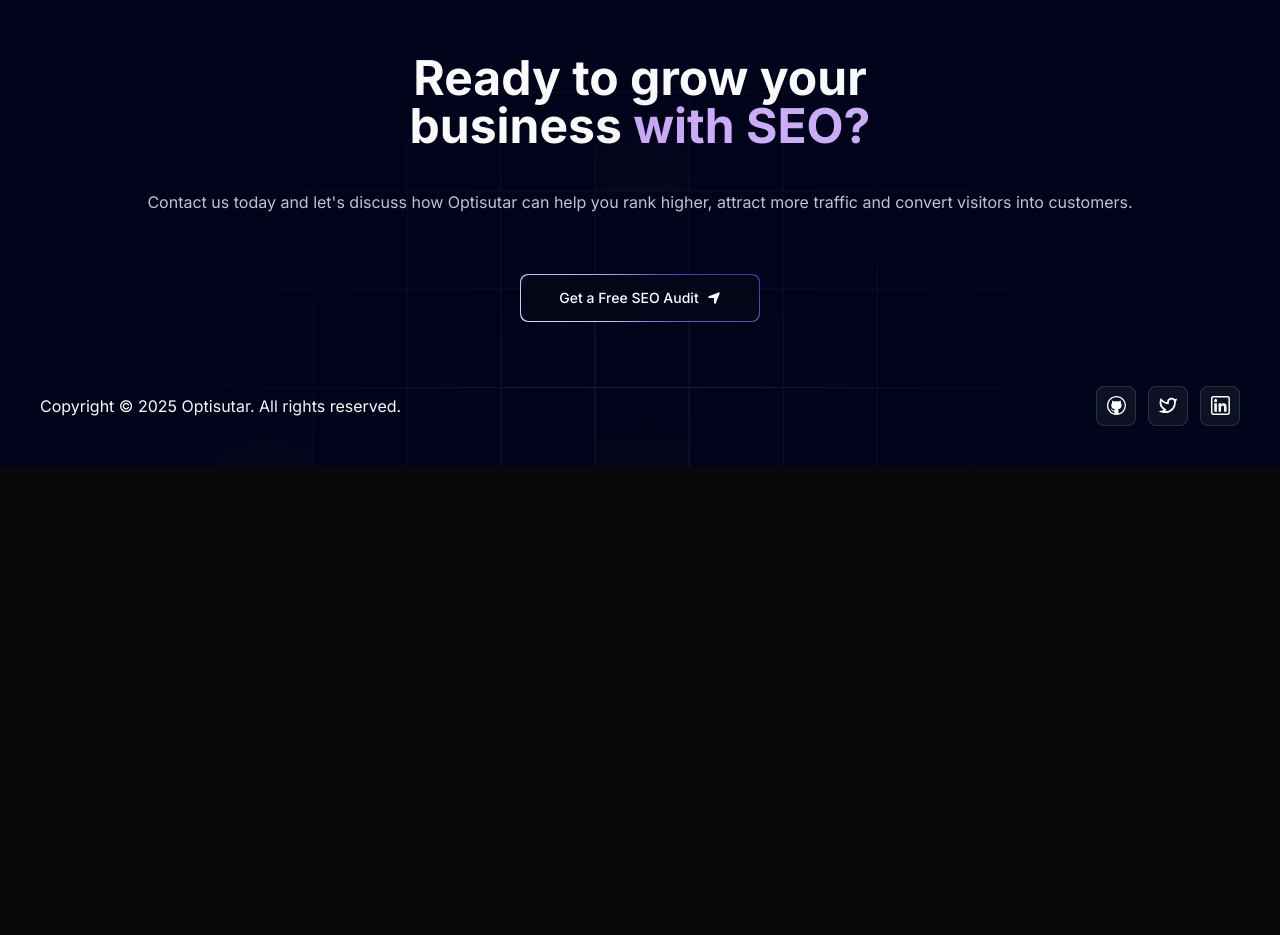
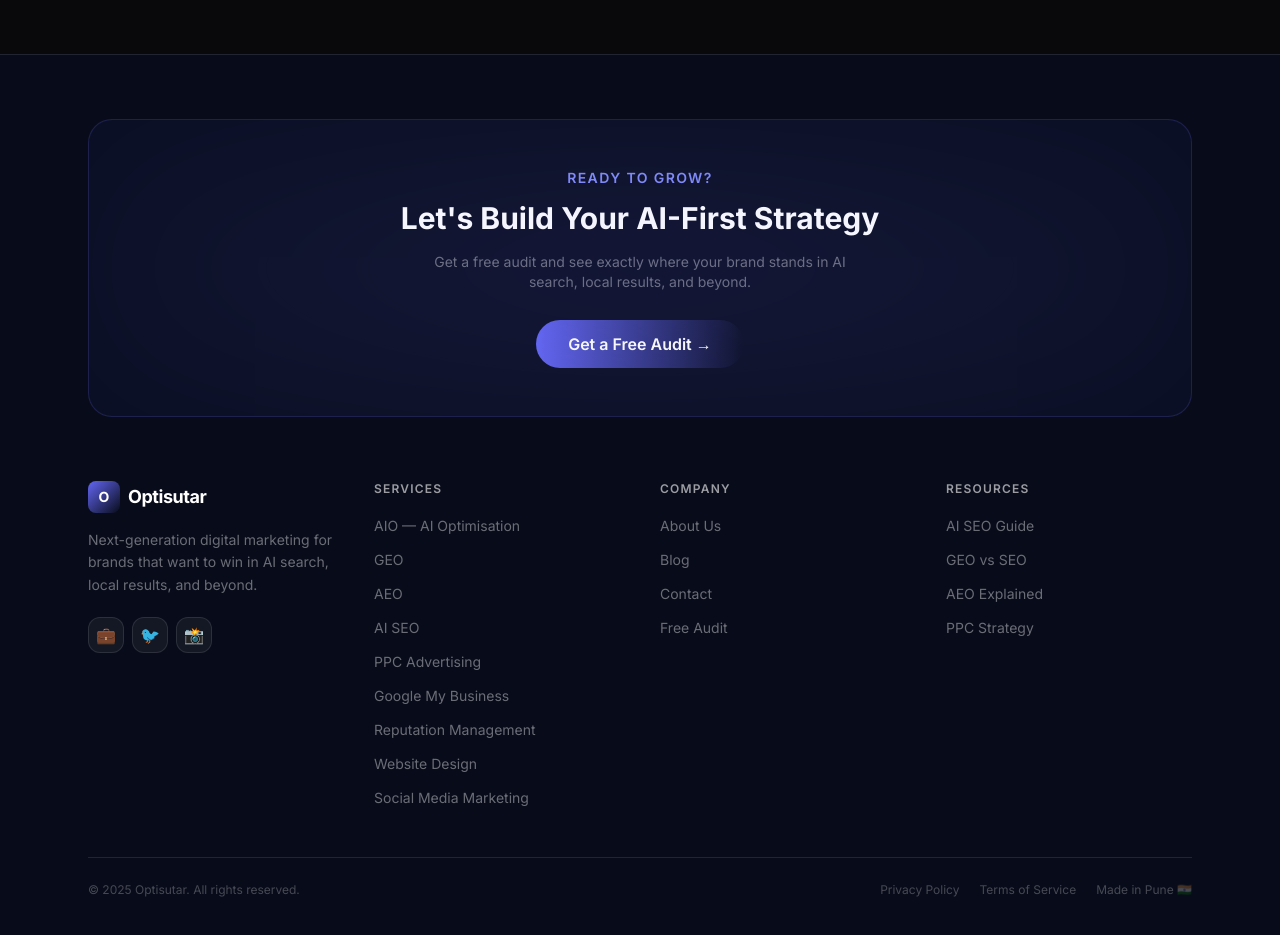
Before and after one commit to nirmalkiran20/optisutar-website, a Next.js app: page / in a window 1280 px wide. Shown: the part 5840-6775 px from the top of the page. Before the commit the page ends 6306 px from the top, so only its background shows below. Built offline with nearby package versions, Linux system fonts and the light colour scheme.

Commit message:
NavBar and Footer Updated

```diff
--- a/app/layout.tsx
+++ b/app/layout.tsx
@@ -3,6 +3,9 @@
 
 import "./globals.css";
 import { ThemeProvider } from "./provider";
+import { FloatingNav } from "@/components/ui/FloatingNavbar";
+import { navItems } from "@/data";
+import Footer from "@/components/Footer";
 
 const inter = Inter({ subsets: ["latin"] });
 
@@ -14,9 +17,7 @@
       { url: "/favicon-16x16.png", sizes: "16x16", type: "image/png" },
       { url: "/favicon-32x32.png", sizes: "32x32", type: "image/png" },
     ],
-    apple: [
-      { url: "/apple-touch-icon.png", sizes: "180x180", type: "image/png" },
-    ],
+    apple: [{ url: "/apple-touch-icon.png", sizes: "180x180", type: "image/png" }],
     other: [
       { url: "/android-chrome-192x192.png", sizes: "192x192", type: "image/png" },
       { url: "/android-chrome-512x512.png", sizes: "512x512", type: "image/png" },
@@ -38,7 +39,9 @@
           enableSystem
           disableTransitionOnChange
         >
+          <FloatingNav navItems={navItems} />
           {children}
+          <Footer />
         </ThemeProvider>
       </body>
     </html>
--- a/app/page.tsx
+++ b/app/page.tsx
@@ -1,29 +1,24 @@
 "use client";
-
-import { navItems } from "@/data";
 
 import Hero from "@/components/Hero";
 import dynamic from "next/dynamic";
 const Grid = dynamic(() => import("@/components/Grid"), { ssr: false });
-import Footer from "@/components/Footer";
 import Clients from "@/components/Clients";
 import Approach from "@/components/Approach";
 import Experience from "@/components/Experience";
 import RecentProjects from "@/components/RecentProjects";
-import { FloatingNav } from "@/components/ui/FloatingNavbar";
 
 const Home = () => {
   return (
     <main className="relative bg-black-100 flex justify-center items-center flex-col overflow-hidden mx-auto sm:px-10 px-5">
       <div className="max-w-7xl w-full">
-        <FloatingNav navItems={navItems} />
+
         <Hero />
         <Grid />
         <RecentProjects />
         <Clients />
         <Experience />
         <Approach />
-        <Footer />
       </div>
     </main>
   );
--- a/components/Footer.tsx
+++ b/components/Footer.tsx
@@ -1,51 +1,133 @@
-import { FaLocationArrow } from "react-icons/fa6";
+"use client";
 
-import { socialMedia } from "@/data";
-import MagicButton from "./MagicButton";
+import Link from "next/link";
+
+const footerLinks = {
+  Services: [
+    { label: "AIO — AI Optimisation", href: "/services#service-1" },
+    { label: "GEO", href: "/services#service-2" },
+    { label: "AEO", href: "/services#service-3" },
+    { label: "AI SEO", href: "/services#service-4" },
+    { label: "PPC Advertising", href: "/services#service-5" },
+    { label: "Google My Business", href: "/services#service-6" },
+    { label: "Reputation Management", href: "/services#service-7" },
+    { label: "Website Design", href: "/services#service-8" },
+    { label: "Social Media Marketing", href: "/services#service-9" },
+  ],
+  Company: [
+    { label: "About Us", href: "/about" },
+    { label: "Blog", href: "/blog" },
+    { label: "Contact", href: "/contact" },
+    { label: "Free Audit", href: "/contact" },
+  ],
+  Resources: [
+    { label: "AI SEO Guide", href: "/blog" },
+    { label: "GEO vs SEO", href: "/blog" },
+    { label: "AEO Explained", href: "/blog" },
+    { label: "PPC Strategy", href: "/blog" },
+  ],
+};
+
+const socialLinks = [
+  { label: "LinkedIn", emoji: "💼", href: "#" },
+  { label: "Twitter", emoji: "🐦", href: "#" },
+  { label: "Instagram", emoji: "📸", href: "#" },
+];
 
 const Footer = () => {
   return (
-    <footer className="w-full pt-20 pb-10" id="contact">
-      <div className="w-full absolute left-0 -bottom-72 min-h-96">
-        <img
-          src="/footer-grid.svg"
-          alt="grid"
-          className="w-full h-full opacity-50"
+    <footer className="w-full bg-[#080c1a] border-t border-white/10 mt-20">
+      {/* CTA Banner */}
+      <div className="max-w-6xl mx-auto px-6 pt-16 pb-12">
+        <div className="relative rounded-3xl border border-indigo-500/20 bg-indigo-500/5 px-8 py-12 text-center overflow-hidden mb-16">
+          <div
+            className="absolute inset-0 opacity-10 blur-3xl pointer-events-none"
+            style={{ background: "radial-gradient(ellipse at center, #6366f1, transparent)" }}
           />
+          <p className="text-indigo-400 text-sm font-semibold tracking-widest uppercase mb-3">
+            Ready to grow?
+          </p>
+          <h2 className="text-2xl md:text-3xl font-bold text-white mb-4">
+            Let's Build Your AI-First Strategy
+          </h2>
+          <p className="text-white/40 mb-7 max-w-md mx-auto text-sm">
+            Get a free audit and see exactly where your brand stands in AI search, local results, and beyond.
+          </p>
+          <Link
+            href="/contact"
+            className="inline-block bg-gradient-to-r from-indigo-500 to-purple-500 text-white font-semibold px-8 py-3 rounded-full hover:opacity-90 hover:scale-105 transition-all duration-200"
+          >
+            Get a Free Audit →
+          </Link>
         </div>
 
-      <div className="flex flex-col items-center">
-        <h1 className="heading lg:max-w-[45vw]">
-          Ready to grow your business{" "}
-          <span className="text-purple">with SEO?</span>
-        </h1>
-        <p className="text-white-200 md:mt-10 my-5 text-center">
-          Contact us today and let&apos;s discuss how Optisutar can help you
-          rank higher, attract more traffic and convert visitors into customers.
+        {/* Footer Grid */}
+        <div className="grid grid-cols-2 md:grid-cols-4 gap-10 mb-12">
+          {/* Brand col */}
+          <div className="col-span-2 md:col-span-1">
+            <Link href="/" className="flex items-center gap-2 mb-4 group w-fit">
+              <div className="w-8 h-8 rounded-lg bg-gradient-to-br from-indigo-500 to-purple-600 flex items-center justify-center text-white font-bold text-sm">
+                O
+              </div>
+              <span className="text-white font-bold text-lg tracking-tight group-hover:text-indigo-300 transition-colors">
+                Optisutar
+              </span>
+            </Link>
+            <p className="text-white/40 text-sm leading-relaxed mb-5">
+              Next-generation digital marketing for brands that want to win in AI search, local results, and beyond.
             </p>
-        <a href="mailto:hello@optisutar.com">
-          <MagicButton
-            title="Get a Free SEO Audit"
-            icon={<FaLocationArrow />}
-            position="right"
-          />
+            <div className="flex gap-2">
+              {socialLinks.map((s) => (
+                <a
+                  key={s.label}
+                  href={s.href}
+                  aria-label={s.label}
+                  className="w-9 h-9 rounded-xl border border-white/10 bg-white/5 flex items-center justify-center hover:border-white/25 hover:bg-white/10 transition-all duration-200 text-base"
+                >
+                  {s.emoji}
                 </a>
+              ))}
+            </div>
           </div>
 
-      <div className="flex mt-16 md:flex-row flex-col justify-between items-center">
-        <p className="md:text-base text-sm md:font-normal font-light">
-          Copyright © 2025 Optisutar. All rights reserved.
+          {/* Link columns */}
+          {Object.entries(footerLinks).map(([heading, links]) => (
+            <div key={heading}>
+              <p className="text-white/60 text-xs font-semibold uppercase tracking-widest mb-4">
+                {heading}
               </p>
-
-        <div className="flex items-center md:gap-3 gap-6">
-          {socialMedia.map((info) => (
-            <div
-              key={info.id}
-              className="w-10 h-10 cursor-pointer flex justify-center items-center backdrop-filter backdrop-blur-lg saturate-180 bg-opacity-75 bg-black-200 rounded-lg border border-black-300"
+              <ul className="space-y-2.5">
+                {links.map((link) => (
+                  <li key={link.label}>
+                    <Link
+                      href={link.href}
+                      className="text-white/40 text-sm hover:text-white/80 transition-colors duration-200"
                     >
-              <img src={info.img} alt="social media icon" width={20} height={20} />
+                      {link.label}
+                    </Link>
+                  </li>
+                ))}
+              </ul>
             </div>
           ))}
+        </div>
+
+        {/* Bottom bar */}
+        <div className="flex flex-col sm:flex-row items-center justify-between gap-4 pt-6 border-t border-white/10">
+          <p className="text-white/25 text-xs">
+            © 2025 Optisutar. All rights reserved.
+          </p>
+          <div className="flex items-center gap-5">
+            <Link href="/about" className="text-white/25 text-xs hover:text-white/50 transition-colors">
+              Privacy Policy
+            </Link>
+            <Link href="/about" className="text-white/25 text-xs hover:text-white/50 transition-colors">
+              Terms of Service
+            </Link>
+            <span className="text-white/25 text-xs">
+              Made in Pune 🇮🇳
+            </span>
+          </div>
         </div>
       </div>
     </footer>
--- /dev/null
+++ b/components/Navbar.tsx
@@ -0,0 +1,139 @@
+"use client";
+
+import { useState, useEffect } from "react";
+import Link from "next/link";
+import { usePathname } from "next/navigation";
+
+const navLinks = [
+  { label: "Home", href: "/" },
+  { label: "Services", href: "/services" },
+  { label: "Blog", href: "/blog" },
+  { label: "About", href: "/about" },
+  { label: "Contact", href: "/contact" },
+];
+
+const Navbar = () => {
+  const [scrolled, setScrolled] = useState(false);
+  const [menuOpen, setMenuOpen] = useState(false);
+  const pathname = usePathname();
+
+  useEffect(() => {
+    const handleScroll = () => setScrolled(window.scrollY > 20);
+    window.addEventListener("scroll", handleScroll);
+    return () => window.removeEventListener("scroll", handleScroll);
+  }, []);
+
+  // Close menu on route change
+  useEffect(() => {
+    setMenuOpen(false);
+  }, [pathname]);
+
+  return (
+    <header
+      className={`fixed top-0 left-0 right-0 z-50 transition-all duration-300 ${
+        scrolled
+          ? "bg-[#080c1a]/90 backdrop-blur-md border-b border-white/10 shadow-lg shadow-black/20"
+          : "bg-transparent"
+      }`}
+    >
+      <div className="max-w-6xl mx-auto px-6 h-16 flex items-center justify-between">
+        {/* Logo */}
+        <Link href="/" className="flex items-center gap-2 group">
+          <div className="w-8 h-8 rounded-lg bg-gradient-to-br from-indigo-500 to-purple-600 flex items-center justify-center text-white font-bold text-sm shadow-lg shadow-indigo-500/30">
+            O
+          </div>
+          <span className="text-white font-bold text-lg tracking-tight group-hover:text-indigo-300 transition-colors duration-200">
+            Optisutar
+          </span>
+        </Link>
+
+        {/* Desktop Nav */}
+        <nav className="hidden md:flex items-center gap-1">
+          {navLinks.map((link) => {
+            const isActive = pathname === link.href;
+            return (
+              <Link
+                key={link.href}
+                href={link.href}
+                className={`px-4 py-2 rounded-lg text-sm font-medium transition-all duration-200 ${
+                  isActive
+                    ? "text-white bg-white/10 border border-white/15"
+                    : "text-white/60 hover:text-white hover:bg-white/5"
+                }`}
+              >
+                {link.label}
+              </Link>
+            );
+          })}
+        </nav>
+
+        {/* CTA + Mobile Toggle */}
+        <div className="flex items-center gap-3">
+          <Link
+            href="/contact"
+            className="hidden md:inline-flex items-center gap-2 bg-gradient-to-r from-indigo-500 to-purple-500 text-white text-sm font-semibold px-5 py-2 rounded-full hover:opacity-90 hover:scale-105 active:scale-95 transition-all duration-200 shadow-lg shadow-indigo-500/25"
+          >
+            Free Audit
+          </Link>
+
+          {/* Hamburger */}
+          <button
+            onClick={() => setMenuOpen(!menuOpen)}
+            className="md:hidden flex flex-col justify-center items-center w-9 h-9 gap-1.5 rounded-lg border border-white/10 bg-white/5 hover:bg-white/10 transition-all duration-200"
+            aria-label="Toggle menu"
+          >
+            <span
+              className={`block w-4 h-0.5 bg-white transition-all duration-300 ${
+                menuOpen ? "rotate-45 translate-y-2" : ""
+              }`}
+            />
+            <span
+              className={`block w-4 h-0.5 bg-white transition-all duration-300 ${
+                menuOpen ? "opacity-0" : ""
+              }`}
+            />
+            <span
+              className={`block w-4 h-0.5 bg-white transition-all duration-300 ${
+                menuOpen ? "-rotate-45 -translate-y-2" : ""
+              }`}
+            />
+          </button>
+        </div>
+      </div>
+
+      {/* Mobile Menu */}
+      <div
+        className={`md:hidden overflow-hidden transition-all duration-300 ${
+          menuOpen ? "max-h-96 opacity-100" : "max-h-0 opacity-0"
+        }`}
+      >
+        <div className="bg-[#080c1a]/95 backdrop-blur-md border-t border-white/10 px-6 py-4 flex flex-col gap-1">
+          {navLinks.map((link) => {
+            const isActive = pathname === link.href;
+            return (
+              <Link
+                key={link.href}
+                href={link.href}
+                className={`px-4 py-3 rounded-xl text-sm font-medium transition-all duration-200 ${
+                  isActive
+                    ? "text-white bg-white/10 border border-white/15"
+                    : "text-white/60 hover:text-white hover:bg-white/5"
+                }`}
+              >
+                {link.label}
+              </Link>
+            );
+          })}
+          <Link
+            href="/contact"
+            className="mt-2 text-center bg-gradient-to-r from-indigo-500 to-purple-500 text-white text-sm font-semibold px-5 py-3 rounded-xl hover:opacity-90 transition-all duration-200"
+          >
+            Get a Free Audit
+          </Link>
+        </div>
+      </div>
+    </header>
+  );
+};
+
+export default Navbar;
--- a/data/index.ts
+++ b/data/index.ts
@@ -1,9 +1,9 @@
 export const navItems = [
-  { name: "Services", link: "#services" },
-  { name: "Case Studies", link: "#projects" },
-  { name: "Testimonials", link: "#testimonials" },
+  { name: "Home", link: "/" },
+  { name: "Services", link: "/services" },
   { name: "Blog", link: "/blog" },
-  { name: "Contact", link: "#contact" },
+  { name: "About", link: "/about" },
+  { name: "Contact", link: "/contact" },
 ];
 
 export const gridItems = [
```
Lines whose indentation alone changed are shown as unchanged.
